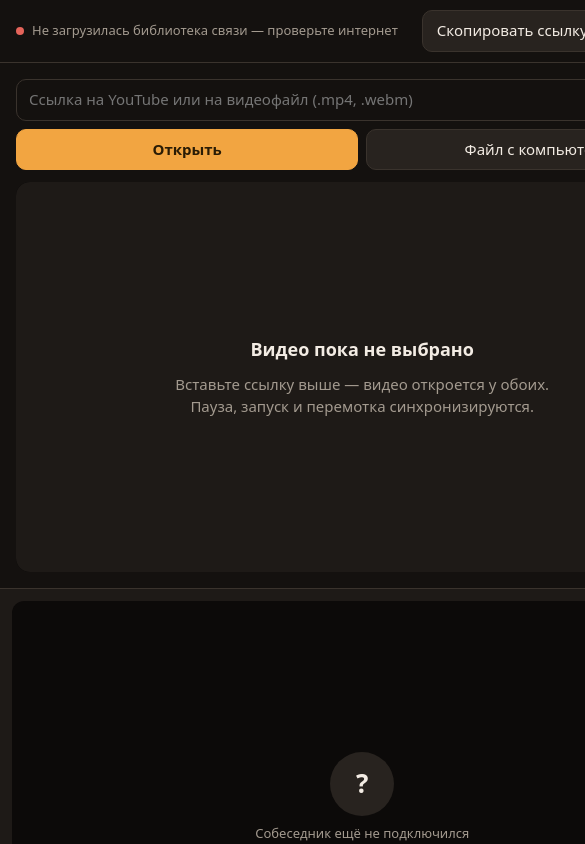
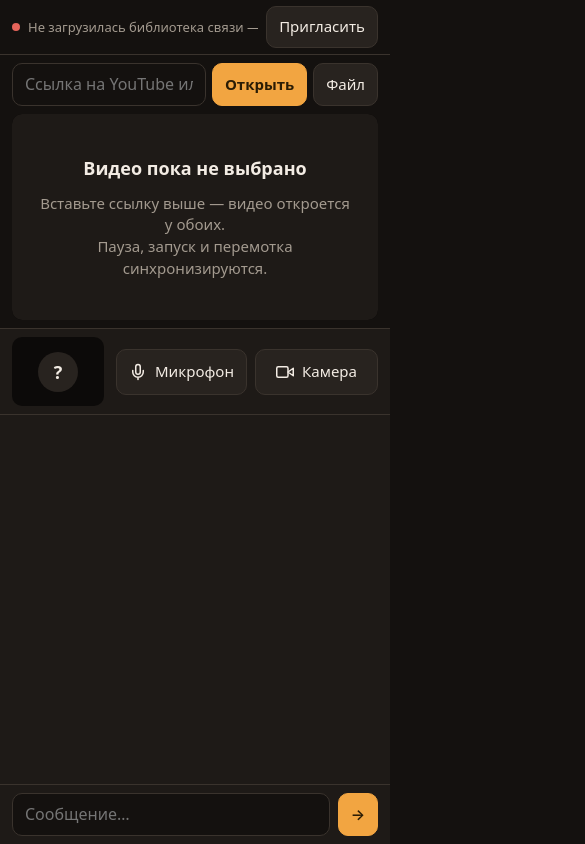
Before and after one commit to minaevseva-hash/vmeste, a plain HTML site: page index.html in a window 390 px wide. Both pictures are taken after typing "Sample" into the empty fields and a click on the button "Создать комнату". Shown: the top 844 px of the page, 585 px wide, since content can reach past the window. Drawn offline with Linux system fonts and the light colour scheme.

Commit message:
Enhance mobile responsiveness and UI elements
Updated viewport meta tag and added theme color. Enhanced responsive design for mobile devices by adjusting grid layout and adding new media queries. Improved button labels and added a tap hint for video playback.

```diff
--- a/index.html
+++ b/index.html
@@ -2,7 +2,8 @@
 <html lang="ru">
 <head>
 <meta charset="utf-8">
-<meta name="viewport" content="width=device-width,initial-scale=1">
+<meta name="viewport" content="width=device-width,initial-scale=1,viewport-fit=cover,interactive-widget=resizes-content">
+<meta name="theme-color" content="#14110f">
 <title>Вместе — совместный просмотр</title>
 <style>
   :root {
@@ -35,7 +36,7 @@
   .card .btn { width: 100%; padding: 12px; }
 
   /* Приложение */
-  #app { height: 100%; display: grid; grid-template-rows: auto 1fr; }
+  #app { height: 100%; display: grid; grid-template-rows: auto 1fr; grid-template-columns: minmax(0, 1fr); }
   header { display: flex; align-items: center; gap: 12px; padding: 10px 16px; border-bottom: 1px solid var(--line); }
   #status { display: inline-flex; align-items: center; gap: 8px; color: var(--muted); font-size: 13px; overflow: hidden; text-overflow: ellipsis; white-space: nowrap; }
   #status::before { content: ""; width: 8px; height: 8px; border-radius: 50%; background: var(--warn); flex: none; }
@@ -76,17 +77,51 @@
   #chatForm { display: flex; gap: 8px; padding: 12px; border-top: 1px solid var(--line); }
   #chatInput { flex: 1; }
 
-  @media (max-width: 860px) {
-    #app { height: auto; min-height: 100%; }
-    main { grid-template-columns: 1fr; }
-    #playerBox { flex: none; aspect-ratio: 16 / 9; min-height: 0; }
-    aside { border-left: 0; border-top: 1px solid var(--line); }
-    .tile { aspect-ratio: 16 / 9; }
-    #msgs { max-height: 50vh; }
-    #srcForm { flex-wrap: wrap; }
-    #srcInput { flex-basis: 100%; }
-    #srcForm .btn { flex: 1; }
+  .short { display: none; }
+  #playerBox > #tapHint { inset: 10px 10px auto; width: auto; height: auto; pointer-events: none; text-align: center; background: var(--accent); color: var(--accent-ink); font-weight: 600; padding: 8px 12px; border-radius: 10px; z-index: 2; }
+
+  /* Телефон: видео сверху, под ним звонок одной строкой и чат на всю оставшуюся высоту */
+  @media (max-width: 860px), (max-height: 520px) {
+    html, body { overflow: hidden; overscroll-behavior: none; }
+    body { -webkit-text-size-adjust: 100%; }
+    #lobby { min-height: 100dvh; }
+    #app { height: var(--app-h, 100dvh); }
+    input[type=text] { font-size: 16px; }             /* иначе iOS увеличивает страницу при вводе */
+    .btn { min-height: 42px; padding: 8px 12px; }
+    .long { display: none; } .short { display: inline; }
+    header { padding: 6px 12px; padding-top: max(6px, env(safe-area-inset-top)); gap: 8px; }
     header .logo { display: none; }
+    #status { flex: 1; min-width: 0; }
+    header .spacer { display: none; }
+    main { display: flex; flex-direction: column; min-height: 0; padding: 0 env(safe-area-inset-right) 0 env(safe-area-inset-left); }
+    .stage { flex: none; padding: 8px 12px; gap: 8px; }
+    #srcForm { gap: 6px; }
+    #playerBox { flex: none; aspect-ratio: 16 / 9; min-height: 0; max-height: calc(var(--app-h, 100dvh) * .42); border-radius: 10px; }
+    aside { flex: 1; border-left: 0; border-top: 1px solid var(--line); min-height: 0; }
+    .callrow { display: flex; align-items: center; border-bottom: 1px solid var(--line); }
+    .tile { flex: none; width: 92px; margin: 8px 0 8px 12px; border-radius: 10px; cursor: pointer; }
+    .tile #avatarText, .tile #vol { display: none; }
+    #avatar span { width: 40px; height: 40px; font-size: 18px; }
+    .callbar { flex: 1; border-bottom: 0; padding: 8px 12px; }
+    .callbar .btn { min-height: 46px; }
+    .callrow.big { display: block; }
+    .callrow.big .tile { width: auto; margin: 8px 12px 0; aspect-ratio: 16 / 9; }
+    .callrow.big #avatarText, .callrow.big #vol { display: block; }
+    #msgs { min-height: 0; padding: 10px 12px; }
+    #chatForm { padding: 8px 12px; padding-bottom: max(8px, env(safe-area-inset-bottom)); }
+    /* Открыта клавиатура: оставляем видео, чат и поле ввода */
+    body.kb header, body.kb .callrow { display: none; }
+    body.kb:has(#chatInput:focus) #srcForm { display: none; }
+  }
+  /* Телефон горизонтально: видео слева на всю высоту, звонок и чат справа */
+  @media (max-height: 520px) and (orientation: landscape) {
+    main { flex-direction: row; }
+    .stage { flex: 1; min-width: 0; padding: 6px 8px; }
+    #playerBox { flex: 1; aspect-ratio: auto; max-height: none; }
+    aside { flex: none; width: min(300px, 40vw); border-top: 0; border-left: 1px solid var(--line); }
+    .tile { width: 72px; }
+    .callbar .btn span { display: none; }
+    body.kb .stage { display: none; } body.kb aside { width: auto; flex: 1; }
   }
 </style>
 </head>
@@ -108,18 +143,19 @@
     <div class="logo">В<i>месте</i></div>
     <div id="status">Подключение…</div>
     <div class="spacer"></div>
-    <button class="btn" id="copyBtn">Скопировать ссылку-приглашение</button>
+    <button class="btn" id="copyBtn"><span class="long">Скопировать ссылку-приглашение</span><span class="short">Пригласить</span></button>
   </header>
   <main>
     <section class="stage">
       <form id="srcForm">
-        <input type="text" id="srcInput" placeholder="Ссылка на YouTube или на видеофайл (.mp4, .webm)">
+        <input type="text" id="srcInput" placeholder="Ссылка на YouTube или видеофайл" enterkeyhint="go" autocapitalize="off" autocorrect="off">
         <button class="btn primary">Открыть</button>
-        <label class="btn">Файл с компьютера<input type="file" id="fileInput" accept="video/*" hidden></label>
+        <label class="btn">Файл<span class="long">&nbsp;с компьютера</span><input type="file" id="fileInput" accept="video/*" hidden></label>
       </form>
       <div id="playerBox">
         <div id="ytWrap" hidden><div id="yt"></div></div>
         <video id="vid" controls playsinline hidden></video>
+        <div id="tapHint" hidden>Нажмите ▶ на видео — подключим к общему просмотру</div>
         <div id="empty">
           <b id="emptyTitle">Видео пока не выбрано</b>
           <span id="emptyText">Вставьте ссылку выше — видео откроется у обоих.<br>Пауза, запуск и перемотка синхронизируются.</span>
@@ -128,7 +164,8 @@
       </div>
     </section>
     <aside>
-      <div class="tile">
+      <div class="callrow" id="callrow">
+      <div class="tile" id="tile">
         <video id="remoteVideo" autoplay playsinline></video>
         <div id="avatar"><span id="avatarLetter">?</span><div id="avatarText">Собеседник ещё не подключился</div></div>
         <video id="localVideo" autoplay muted playsinline hidden></video>
@@ -138,9 +175,10 @@
         <button class="btn" id="micBtn"><svg viewBox="0 0 24 24"><path d="M12 2a3 3 0 0 0-3 3v7a3 3 0 0 0 6 0V5a3 3 0 0 0-3-3z"/><path d="M19 10v2a7 7 0 0 1-14 0v-2M12 19v3"/></svg><span>Микрофон</span></button>
         <button class="btn" id="camBtn"><svg viewBox="0 0 24 24"><path d="M23 7l-7 5 7 5V7z"/><rect x="1" y="5" width="15" height="14" rx="2"/></svg><span>Камера</span></button>
       </div>
+      </div>
       <div id="msgs"></div>
       <form id="chatForm">
-        <input type="text" id="chatInput" placeholder="Сообщение…" maxlength="2000" autocomplete="off">
+        <input type="text" id="chatInput" placeholder="Сообщение…" maxlength="2000" autocomplete="off" enterkeyhint="send">
         <button class="btn primary">→</button>
       </form>
     </aside>
@@ -176,11 +214,32 @@ $('lobbyForm').onsubmit = e => {
   if (typeof mqtt === 'undefined' || !crypto.subtle) return setStatus('Не загрузилась библиотека связи — проверьте интернет', 'bad');
   start();
 };
+const copyLabel = $('copyBtn').innerHTML;
 $('copyBtn').onclick = async () => {
-  try { await navigator.clipboard.writeText(inviteLink()); $('copyBtn').textContent = 'Ссылка скопирована ✓'; }
+  // На телефоне открываем системное меню «Поделиться», иначе копируем ссылку.
+  if (navigator.share && matchMedia('(pointer: coarse)').matches) {
+    try { await navigator.share({ title: 'Вместе — совместный просмотр', url: inviteLink() }); return; }
+    catch (e) { if (e && e.name === 'AbortError') return; }
+  }
+  try { await navigator.clipboard.writeText(inviteLink()); $('copyBtn').textContent = 'Скопировано ✓'; }
   catch { prompt('Скопируйте ссылку:', inviteLink()); }
-  setTimeout(() => $('copyBtn').textContent = 'Скопировать ссылку-приглашение', 2000);
+  setTimeout(() => $('copyBtn').innerHTML = copyLabel, 2000);
 };
+// Высота приложения = видимая область (учитывает экранную клавиатуру и панели браузера на телефоне).
+if (window.visualViewport) {
+  let maxH = 0, lastW = 0;
+  const fit = () => {
+    const h = visualViewport.height;
+    if (visualViewport.width !== lastW) { lastW = visualViewport.width; maxH = 0; }   // повернули экран
+    maxH = Math.max(maxH, h);
+    document.documentElement.style.setProperty('--app-h', h + 'px');
+    document.body.classList.toggle('kb', h < maxH - 150);
+    scrollTo(0, 0);
+    const b = $('msgs'); b.scrollTop = b.scrollHeight;
+  };
+  visualViewport.addEventListener('resize', fit); fit();
+}
+$('tile').onclick = e => { if (e.target.id !== 'vol') $('callrow').classList.toggle('big'); };
 
 /* ---------- Связь ---------- */
 // Комната, чат и синхронизация идут через публичные серверы-посредники (MQTT поверх WebSocket),
@@ -326,10 +385,19 @@ const P = {
   time() { return cur.kind === 'yt' ? (ytReady ? ytPlayer.getCurrentTime() || 0 : 0) : vid.currentTime || 0; },
   playing() { if (cur.kind === 'yt') { const s = ytReady ? ytPlayer.getPlayerState() : -1; return s === 1 || s === 3; } return !!cur.kind && !vid.paused && !vid.ended; },
   seek(t) { if (cur.kind === 'yt') { if (ytReady) ytPlayer.seekTo(t, true); } else if (vid.readyState) vid.currentTime = t; },
-  play() { if (cur.kind === 'yt') { if (ytReady) ytPlayer.playVideo(); } else vid.play().catch(() => {}); },
+  play() { if (cur.kind === 'yt') { if (ytReady) ytPlayer.playVideo(); ytCheckPlaying(); } else vid.play().catch(needTap); },
   pause() { if (cur.kind === 'yt') { if (ytReady) ytPlayer.pauseVideo(); } else vid.pause(); },
 };
+// Телефоны не дают запустить видео со звуком без касания. Если запуск по команде собеседника
+// не удался — просим нажать ▶, а после нажатия берём у собеседника текущую позицию.
+let needSync = false;
+function needTap(e) { if (e && e.name && e.name !== 'NotAllowedError') return; needSync = true; $('tapHint').hidden = false; }
+function ytCheckPlaying() {
+  setTimeout(() => { if (cur.kind === 'yt' && ytReady && ![1, 3].includes(ytPlayer.getPlayerState()) && wantPlay) needTap(); }, 2500);
+}
+let wantPlay = false;
 function local(t) { // локальное действие пользователя → собеседнику
+  if (needSync && t === 'play') { needSync = false; $('tapHint').hidden = true; hold(); send({ t: 'reqstate' }); return; }
   if (suppressed() || !cur.kind || cur.waiting) return;
   lastLocal = Date.now();
   send({ t, time: P.time() });
@@ -338,6 +406,7 @@ function applyRemote(m) {
   if (!cur.kind || cur.waiting) return;
   hold();
   const time = Number(m.time) || 0, diff = Math.abs(P.time() - time);
+  if (m.t !== 'seek') wantPlay = m.t === 'play';
   if (m.t === 'play') { if (diff > 1) P.seek(time); P.play(); }
   else if (m.t === 'pause') { P.pause(); if (diff > 0.3) P.seek(time); }
   else if (diff > 0.5) P.seek(time);
@@ -364,7 +433,8 @@ function ytLoad() {
   const st = pending || { time: 0, playing: false }; pending = null;
   hold(2500);
   const arg = { videoId: cur.id, startSeconds: st.time };
-  if (st.playing) ytPlayer.loadVideoById(arg); else ytPlayer.cueVideoById(arg);
+  wantPlay = !!st.playing;
+  if (st.playing) { ytPlayer.loadVideoById(arg); ytCheckPlaying(); } else ytPlayer.cueVideoById(arg);
 }
 // Перемотку YouTube не сообщает событием — ловим опросом: скачок времени = перемотка.
 let ytLastT = null, ytLastAt = 0, ytLastPlaying = false;
@@ -392,6 +462,7 @@ function loadMsg() {
 }
 async function loadSource(s, state = { time: 0, playing: false }) {
   hold(2500);
+  needSync = false; $('tapHint').hidden = true;
   if (cur.kind === 'yt' && s.kind !== 'yt' && ytReady) ytPlayer.stopVideo();
   if (s.kind === 'yt' || s.waiting) { vid.pause(); vid.removeAttribute('src'); vid.load(); }
   cur = s;
@@ -422,7 +493,7 @@ async function loadSource(s, state = { time: 0, playing: false }) {
     vid.addEventListener('loadedmetadata', () => {
       hold(2500);
       if (state.time) vid.currentTime = state.time;
-      if (state.playing) vid.play().catch(() => {});
+      if (state.playing) vid.play().catch(needTap);
     }, { once: true });
   }
 }
```
